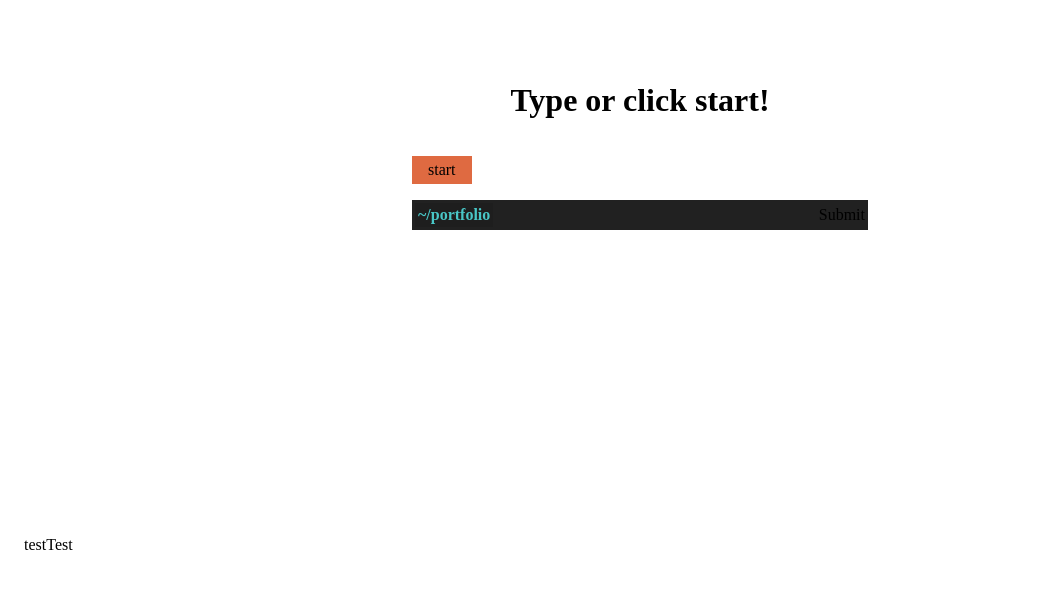
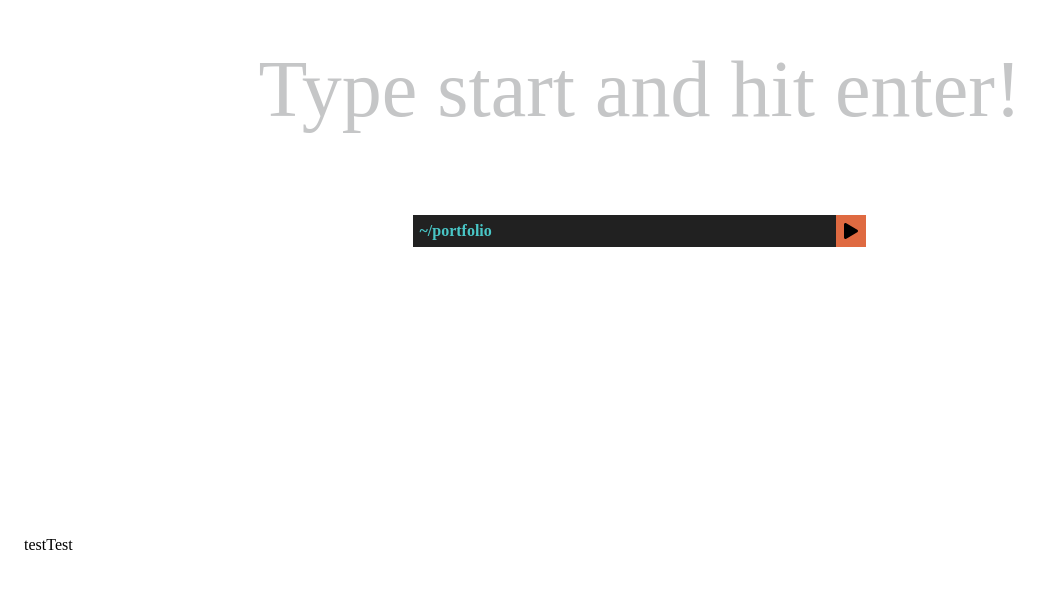
Before and after one commit to Napster2709/portfolio, a React app: page / in a window 1280 px wide. Shown: the part 223-812 px from the top of the page, without its empty margins (0-1052 px from the left). Built offline with nearby package versions, Linux system fonts and the light colour scheme.

Commit message:
feat: add font awesome to project / huge compoent changes / style changes

```diff
--- a/package.json
+++ b/package.json
@@ -20,6 +20,11 @@
   },
   "homepage": "https://github.com/Napster2709/portfolio#readme",
   "devDependencies": {
+    "@fortawesome/fontawesome-svg-core": "^1.2.30",
+    "@fortawesome/free-solid-svg-icons": "^5.14.0",
+    "@fortawesome/react-fontawesome": "^0.1.11",
+    "@fortawesome/free-brands-svg-icons": "^5.14.0",
+    "@fortawesome/free-regular-svg-icons": "^5.14.0",
     "@svgr/webpack": "^5.1.0",
     "@types/react": "^16.9.17",
     "@types/react-dom": "^16.9.4",
--- a/src/components/commandLine/CommandLineInput.tsx
+++ b/src/components/commandLine/CommandLineInput.tsx
@@ -1,6 +1,9 @@
 import React, { useEffect, useState } from 'react';
 import { TextInput } from 'components';
 import styles from './styles.commandLineInput.scss';
+import { FontAwesomeIcon } from '@fortawesome/react-fontawesome';
+import { faPlay } from '@fortawesome/free-solid-svg-icons';
+import cn from 'classnames';
 
 interface CommandLineInputProps {
   submitEvent: (val: any) => void;
@@ -42,7 +45,15 @@ const CommandLineInput = ({
         onKeyDown={onkeydownHandler}
         className={styles.input}
       />
-      <div className={styles.centered}>Submit</div>
+      <div
+        onClick={() => {
+          submitEvent(inputValue);
+          setInputValue('');
+        }}
+        className={cn(styles.centered, styles.submitButton)}
+      >
+        <FontAwesomeIcon icon={faPlay} />
+      </div>
     </div>
   );
 };
--- a/src/components/commandLine/styles.commandLineInput.scss
+++ b/src/components/commandLine/styles.commandLineInput.scss
@@ -2,7 +2,7 @@
 
 .inputWrapper {
   display: flex;
-  padding: 3px;
+  padding-left: 3px;
   background-color: #212121;
 
   &::before {
@@ -10,7 +10,7 @@
     align-self: center;
     justify-self: center;
     content: '~/portfolio';
-    background-color: rgba(0, 0, 0, 0.1);
+    // background-color: rgba(0, 0, 0, 0.1);
     color: $blue;
     font-weight: 600;
     padding: 3px;
@@ -33,6 +33,12 @@
   width: 100%;
 }
 
+.submitButton {
+  padding: 0.5rem;
+  background-color: $red;
+  cursor: pointer;
+}
+
 @media all and (min-width: $mobile) {
   .inputWrapper {
     width: 450px;
--- a/src/components/commandList/CommandList.tsx
+++ b/src/components/commandList/CommandList.tsx
@@ -14,8 +14,12 @@ interface CommandListProps {
 const CommandList = ({ commands }: CommandListProps) => {
   return (
     <List>
-      {commands.map((command) => (
-        <List.Item className={styles.listItem} onClick={command.action}>
+      {commands.map((command, index: number) => (
+        <List.Item
+          key={index}
+          className={styles.listItem}
+          onClick={command.action}
+        >
           {command.display}
         </List.Item>
       ))}
--- a/src/components/huge/Huge.tsx
+++ b/src/components/huge/Huge.tsx
@@ -1,12 +1,14 @@
 import React from 'react';
 import styles from './styles.scss';
+import cn from 'classnames';
 
 interface HugeProps {
   children: React.ReactNode;
+  className?: string;
 }
 
-const Huge = ({ children }: HugeProps) => {
-  return <div className={styles.hugeFont}>{children}</div>;
+const Huge = ({ children, className }: HugeProps) => {
+  return <div className={cn(className, styles.hugeFont)}>{children}</div>;
 };
 
 export { Huge };
--- a/src/components/huge/styles.scss
+++ b/src/components/huge/styles.scss
@@ -3,7 +3,7 @@
 .hugeFont {
   color: $grey;
   position: relative;
-  font-size: 8rem;
+  font-size: 5rem;
 
   // &:after {
   //   display: block;
--- a/src/index.html
+++ b/src/index.html
@@ -8,9 +8,7 @@
     <title>Portfolio</title>
   </head>
   <body>
-    <noscript>
-      You need to enable JavaScript to run this app.
-    </noscript>
+    <noscript> You need to enable JavaScript to run this app. </noscript>
     <div id="root"></div>
   </body>
 </html>
--- a/src/pages/home/Home.tsx
+++ b/src/pages/home/Home.tsx
@@ -1,6 +1,6 @@
 import React, { useEffect, useState } from 'react';
 import styles from './styles.scss';
-import { CommandLineInput, CommandList, Command } from 'components';
+import { CommandLineInput, CommandList, Command, Huge } from 'components';
 import { writeText } from 'utils';
 import cn from 'classnames';
 
@@ -16,20 +16,29 @@ const Home = () => {
 
   useEffect(() => {
     writeText({
-      text: 'Type or click start!',
+      text: 'Type start and hit enter!',
       setNewText: (newText: string) => setTitle(newText),
       delay: 50,
     });
   }, []);
 
   return (
-    <div className={styles.container}>
+    <div className={cn(styles.container, styles.centered)}>
       <div className={styles.content}>
-        <h1 className={cn(styles.fadeIn, styles.centered)}>{title}</h1>
-        <div className={cn(styles.list, styles.fadeIn)}>
+        <Huge
+          className={cn(
+            styles.fadeIn,
+            styles.centered,
+            styles.title,
+            styles.textAlignCenter,
+          )}
+        >
+          {title}
+        </Huge>
+        {/* <div className={cn(styles.list, styles.fadeIn)}>
           <CommandList commands={someActions} />
-        </div>
-        <div className={styles.fadeIn}>
+        </div> */}
+        <div className={cn(styles.fadeIn, styles.centered)}>
           <CommandLineInput
             initialFocus
             submitEvent={(e) => console.log(e)}
--- a/src/pages/home/styles.scss
+++ b/src/pages/home/styles.scss
@@ -2,9 +2,6 @@
 
 .container {
   grid-area: main;
-  display: flex;
-  justify-content: center;
-  align-items: center;
 }
 
 .content {
@@ -13,6 +10,11 @@
   align-items: flex-start;
 }
 
+.title {
+  margin-bottom: 5rem;
+  font-size: 1rem;
+}
+
 .list {
   padding: 1rem 0;
 }
--- a/src/theme/shared.classes.scss
+++ b/src/theme/shared.classes.scss
@@ -12,3 +12,7 @@
   align-self: center;
   justify-content: center;
 }
+
+.textAlignCenter {
+  text-align: center;
+}
```
Also changed, not shown: 1 other file (tests, documents, lock files or other folders).
